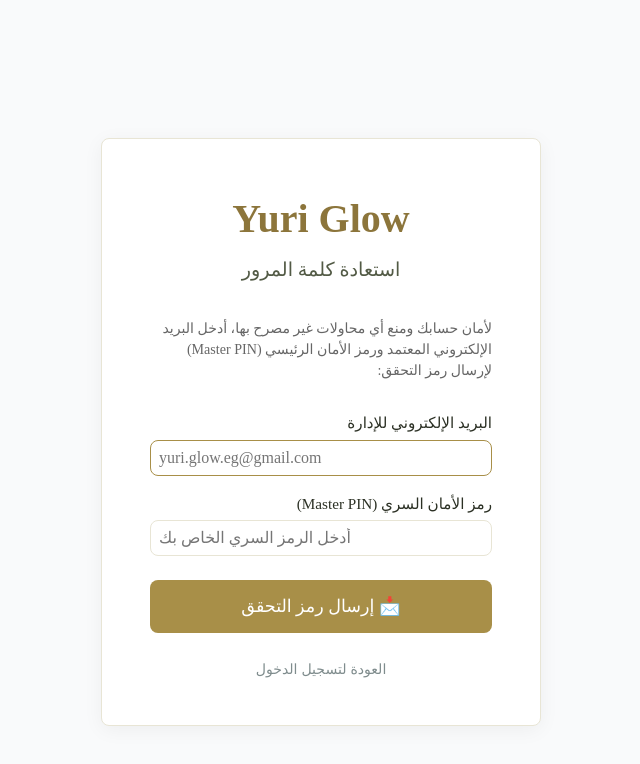
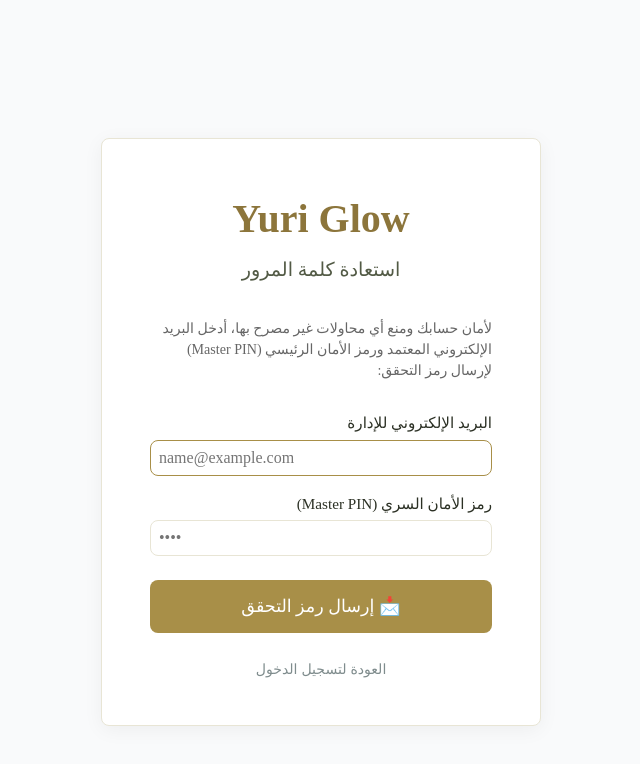
Before and after one commit to ahmedelmadridi/yuri-glow-store, a Next.js app: page /admin/login in a window 1280 px wide. Both pictures are taken after a click on the button "نسيت كلمة المرور؟". Shown: the top 764 px of the page, without its empty margins (319-959 px from the left). Built offline with nearby package versions, Linux system fonts and the light colour scheme; no server answers; the database is empty; a web font is replaced by a local one.

Commit message:
fix: replace email placeholder with generic placeholder for privacy

```diff
--- a/src/app/admin/login/page.tsx
+++ b/src/app/admin/login/page.tsx
@@ -186,7 +186,7 @@ export default function AdminLogin() {
                     required
                     value={forgotEmail}
                     onChange={(e) => setForgotEmail(e.target.value)}
-                    placeholder="yuri.glow.eg@gmail.com"
+                    placeholder="name@example.com"
                     dir="ltr"
                     autoFocus
                   />
@@ -201,7 +201,7 @@ export default function AdminLogin() {
                     maxLength={10}
                     value={forgotPin}
                     onChange={(e) => setForgotPin(e.target.value)}
-                    placeholder="أدخل الرمز السري الخاص بك"
+                    placeholder="••••"
                     dir="ltr"
                   />
                 </div>
```
